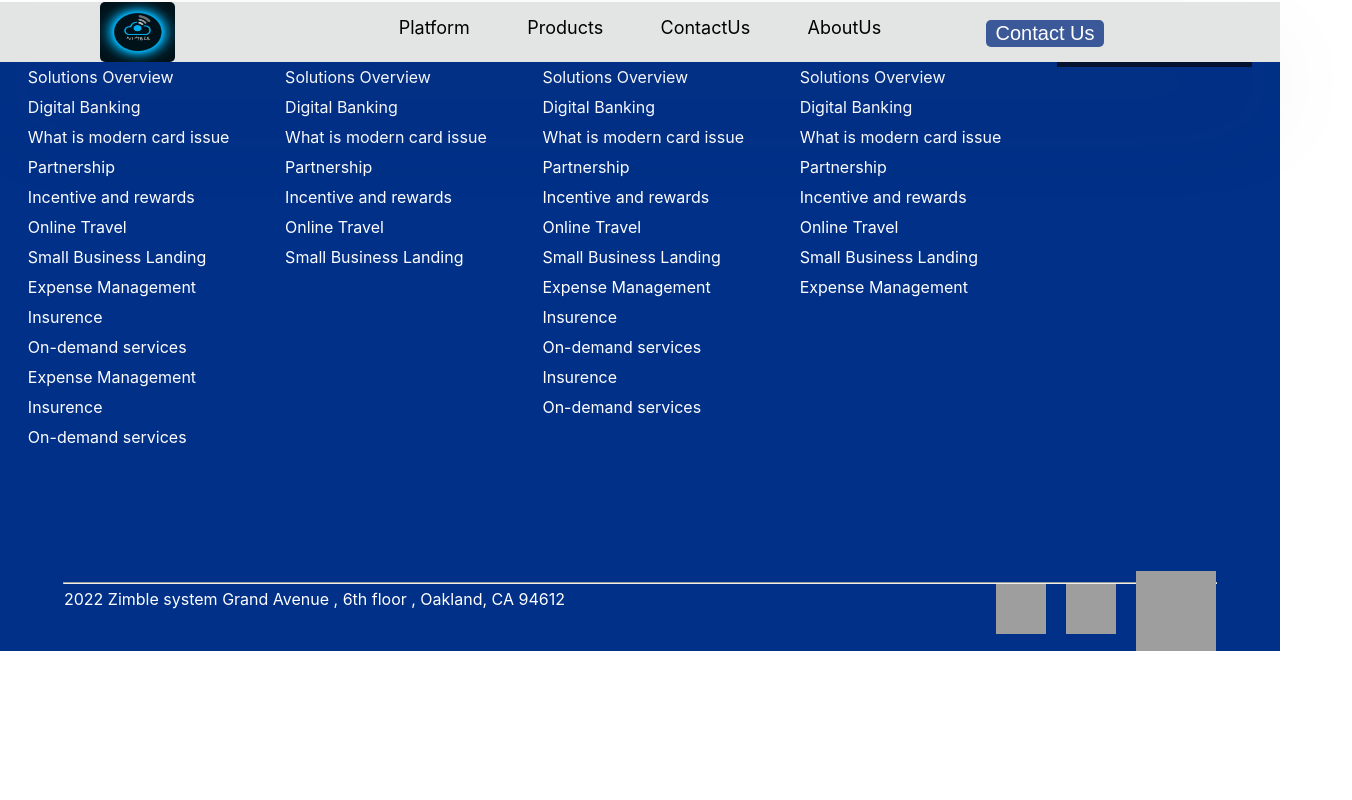
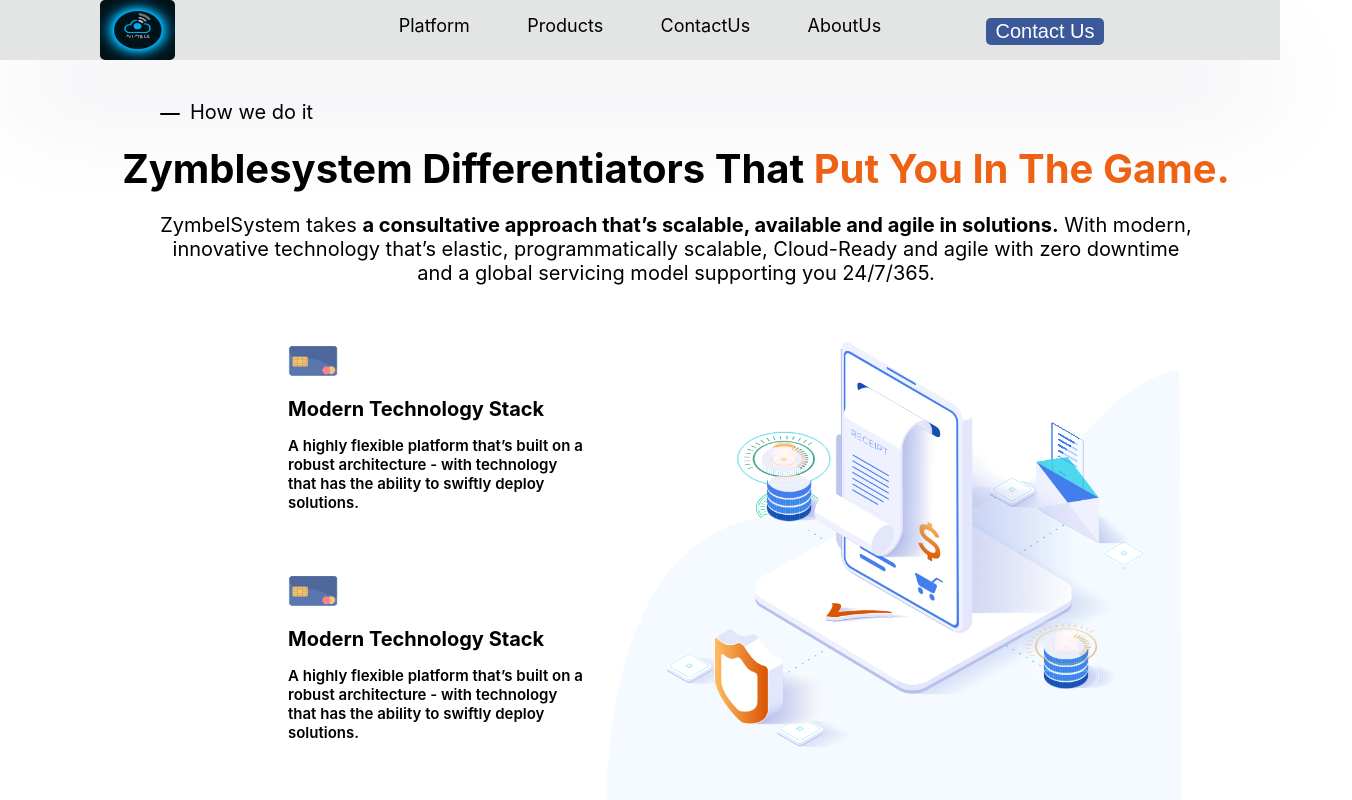
Before and after one commit to Ppreedam/marqeta, a React (Create React App) app in the folder zimblesystem/: page /products in a window 1280 px wide. Shown: the top 800 px of the page, 1352 px wide, since content can reach past the window. Built offline with nearby package versions, Linux system fonts and the light colour scheme; grey boxes are pictures that could not be loaded.

Commit message:
differentiatorSection done

```diff
--- a/zimblesystem/src/App.js
+++ b/zimblesystem/src/App.js
@@ -1,12 +1,7 @@
 import React from "react";
 import { Route, Routes } from "react-router-dom";
 import Platform from "./Pages/Platform/Platform";
-import Solutions from "./Pages/Solutions/Solutions";
-import Developers from "./Pages/Developers/Developers";
-import Resources from "./Pages/Resources/Resources";
-import Company from "./Pages/Company/Company";
 import Home from "./Pages/Home/Home";
-import Login from "./Pages/Login/Login";
 import ContacctUs from "./Pages/ContactUs/ContactUs";
 import LandingPageNavbar from "./Components/Navbar/Navbar";
 
@@ -29,6 +24,7 @@ const App = () => {
       <Route exact path="/platform" element={<Platform />} />
       <Route exact path="/contactus" element={<ContacctUs />} />
       <Route exact path="/aboutus" element={<Aboutus/>}/>
+      <Route exact path="/products" element={<Product/>}/>
     </Routes>
 
     <Footer/>
--- a/zimblesystem/src/Pages/Product/Product.jsx
+++ b/zimblesystem/src/Pages/Product/Product.jsx
@@ -1,19 +1,100 @@
-import React from 'react'
-import style from './Product.module.css'
+import React from "react";
+import style from "./Product.module.css";
+import card from "../Home/card3.png";
+import differentiator from "./differentiator.png";
 
 const Product = () => {
+  const differentiators = [
+    {
+      image: card,
+      title: "Modern Technology Stack",
+      content:
+        "A highly flexible platform that’s built on a robust architecture - with technology that has the ability to swiftly deploy solutions.",
+    },
+    {
+      image: card,
+      title: "Modern Technology Stack",
+      content:
+        "A highly flexible platform that’s built on a robust architecture - with technology that has the ability to swiftly deploy solutions.",
+    },
+    {
+      image: card,
+      title: "Modern Technology Stack",
+      content:
+        "A highly flexible platform that’s built on a robust architecture - with technology that has the ability to swiftly deploy solutions.",
+    },
+    {
+      image: card,
+      title: "Modern Technology Stack",
+      content:
+        "A highly flexible platform that’s built on a robust architecture - with technology that has the ability to swiftly deploy solutions.",
+    },
+    {
+      image: card,
+      title: "Modern Technology Stack",
+      content:
+        "A highly flexible platform that’s built on a robust architecture - with technology that has the ability to swiftly deploy solutions.",
+    },
+    {
+      image: card,
+      title: "Modern Technology Stack",
+      content:
+        "A highly flexible platform that’s built on a robust architecture - with technology that has the ability to swiftly deploy solutions.",
+    },
+  ];
   return (
-    <div>
+    <div className={style.productContainer}>
       {/* shankar part */}
       <div></div>
       {/* rabi part */}
+      <div className={style.differentiatorSection}>
+        <div className={style.howWeDo}>
+          <div className={style.hifen}></div>
+          <div className={style.differentiatorSectionTag}>How we do it</div>
+        </div>
+        <h2 className={style.differentiatorHeading}>
+          Zymblesystem Differentiators That{" "}
+          <span className={style.differentiatorHeadingSpan}>
+            Put You In The Game.
+          </span>
+        </h2>
+        <p className={style.differentiatorPara}>
+          ZymbelSystem takes{" "}
+          <span className={style.differentiatorParastyle}>
+            a consultative approach that’s scalable, available and agile in
+            solutions.
+          </span>{" "}
+          With modern, innovative technology that’s elastic, programmatically
+          scalable, Cloud-Ready and agile with zero downtime and a global
+          servicing model supporting you 24/7/365.
+        </p>
+        <div className={style.techStack}>
+          <div className={style.techStackLeft}>
+            {differentiators.map((e) => (
+              <div className={style.techStackMenu}>
+                <img
+                  alt="image"
+                  className={style.techStackMenuImage}
+                  src={e.image}
+                />
+                <h3 className={style.techStackMenuTitle}>{e.title}</h3>
+                <p className={style.techStackMenuContent}>{e.content}</p>
+              </div>
+            ))}
+          </div>
+          <div className={style.techStackRight}>
+            <img
+              className={style.techStackRightIage}
+              src={differentiator}
+              alt="image"
+            />
+          </div>
+        </div>
+      </div>
+      {/* vishal par}t */}
       <div></div>
-      {/* vishal part */}
-      <div>
+    </div>
+  );
+};
 
-      </div>
-    </div>
-  )
-}
-
-export default Product
+export default Product;
--- a/zimblesystem/src/Pages/Product/Product.module.css
+++ b/zimblesystem/src/Pages/Product/Product.module.css
@@ -0,0 +1,86 @@
+.productContainer {
+  height: max-content;
+  width: 100%;
+}
+.differentiatorSection {
+  height: max-content;
+  width: 90%;
+  padding: 100px;
+}
+.howWeDo{
+    display: flex;
+    margin-left: 60px;
+    margin-bottom: 20px;
+    gap: 10px;
+}
+.hifen {
+  width: 20px;
+  height: 2px;
+  background-color: #000;
+  border-radius: 4px;
+  margin-top: 13px;
+}
+.differentiatorSectionTag {
+  font-size: 20px;
+}
+.differentiatorHeading {
+  font-size: 40px;
+  text-align: center;
+}
+.differentiatorHeadingSpan {
+  color: #ef6314;
+}
+.differentiatorPara {
+  margin: auto;
+  margin-top: 20px;
+  font-size: 20px;
+  width: 90%;
+  text-align: center;
+}
+.differentiatorParastyle {
+  font-weight: 700;
+}
+.techStack {
+  height: max-content;
+  width: 100%;
+  padding: 50px 50px 100px 50px;
+  display: flex;
+}
+.techStackLeft {
+  height: 100%;
+  width: 50%;
+  display: flex;
+  flex-wrap: wrap;
+  justify-content: space-around;
+  gap: 30px;
+  z-index: 1;
+}
+.techStackMenu {
+  height: 200px;
+  width: 300px;
+}
+.techStackMenuImage {
+  height: 50px;
+  width: 50px;
+}
+.techStackMenuTitle {
+  margin-top: 10px;
+  font-size: 20px;
+}
+.techStackMenuContent {
+  margin-top: 15px;
+  font-size: 15px;
+  font-weight: 600;
+}
+.techStackRight {
+  /* position: relative; */
+  height: 100%;
+  width: 50%;
+}
+.techStackRightIage {
+  /* position: absolute;
+    left: -100px; */
+  height: 100%;
+  width: 100%;
+  margin-left: -120px;
+}
```
Also changed, not shown: zimblesystem/src/Pages/Product/differentiator.png (added).
